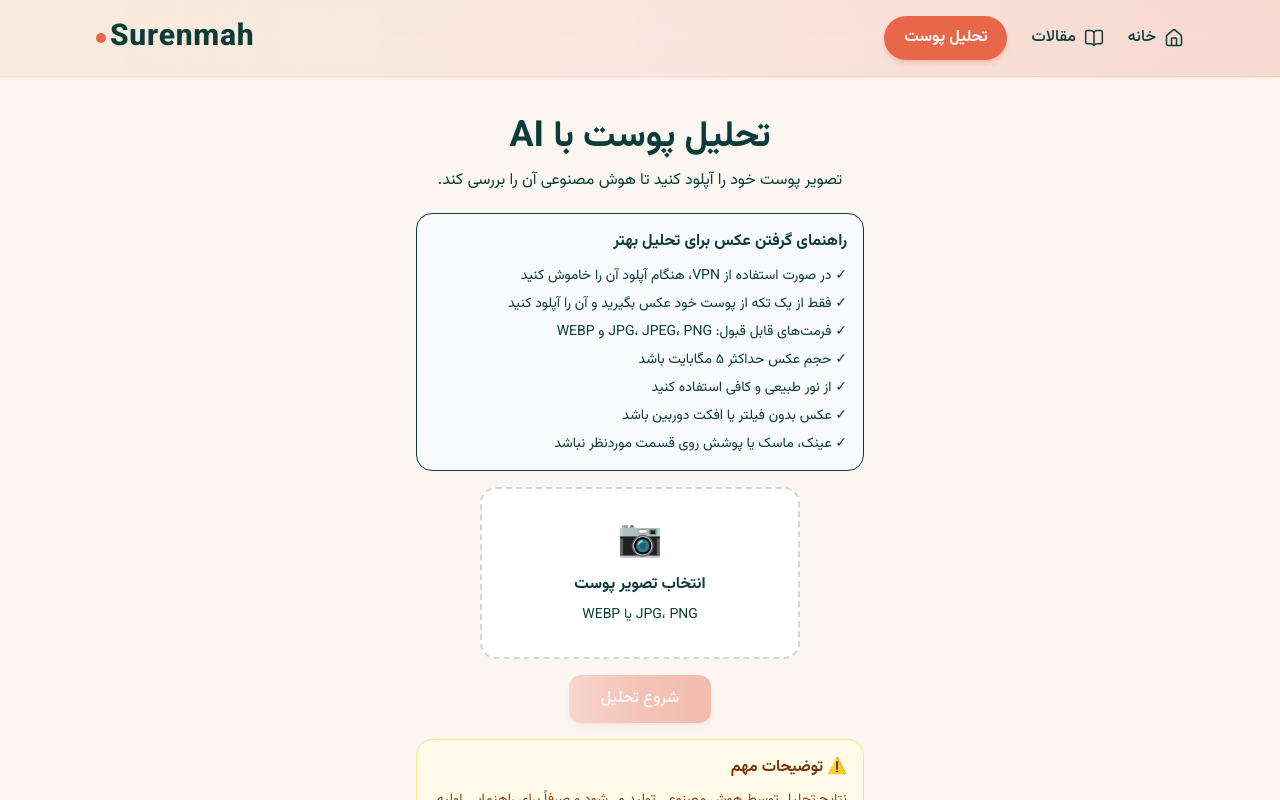
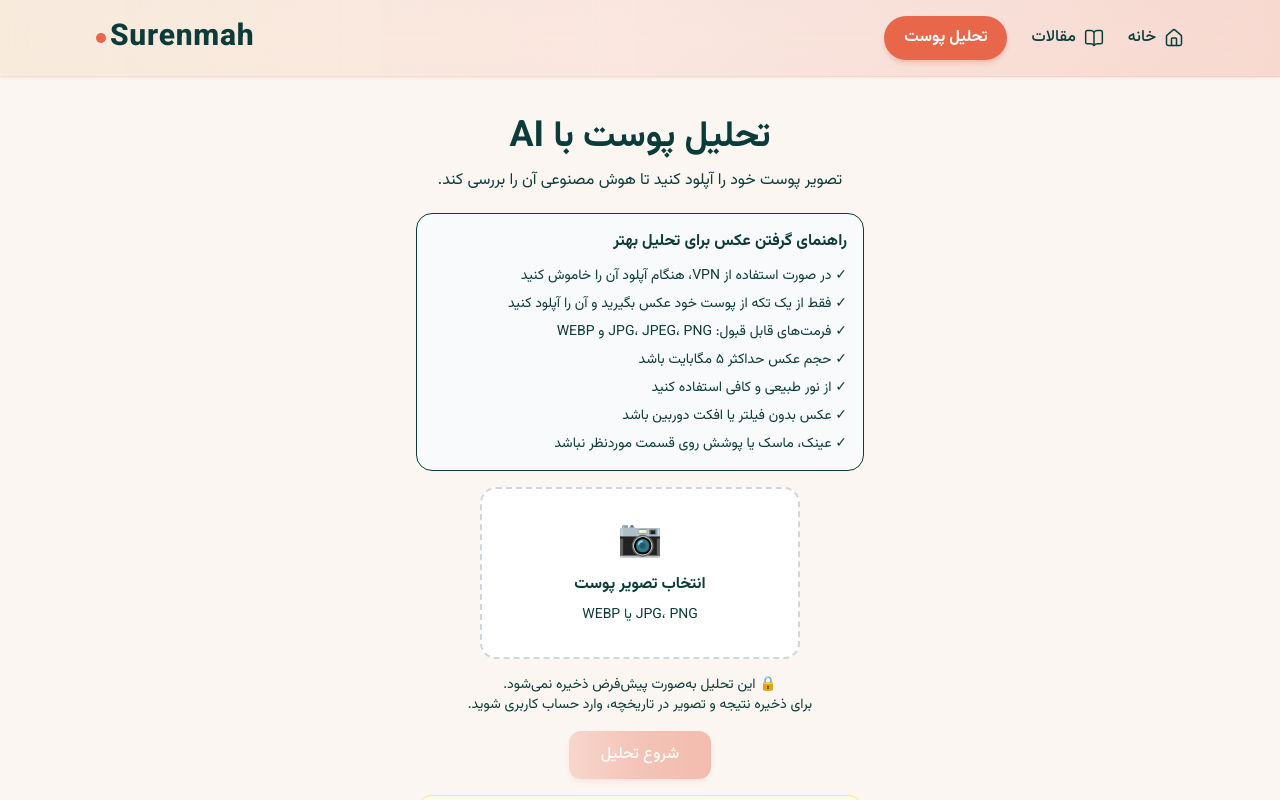
Before and after one commit to ahm100/Skin-Frontend, a Next.js app: page /analyze in a window 1280 px wide. Shown: the top 800 px of the page. Built offline with nearby package versions, Linux system fonts and the light colour scheme; no server answers.

Commit message:
save to history checkbox

```diff
--- a/app/analyze/page.tsx
+++ b/app/analyze/page.tsx
@@ -97,7 +97,7 @@
   useEffect(() => {
     const token = localStorage.getItem("token");
 
-     setIsLoggedIn(!!token);
+    setIsLoggedIn(!!token);
     // if (!token) { // dont force anonymous users
     //   window.location.href = "/login?returnUrl=/analyze";
     // }
@@ -410,6 +410,42 @@
       )}
 
 
+      {isLoggedIn ? (
+        <label
+          className="
+            mt-4
+            flex
+            items-center
+            gap-2
+            text-sm
+            text-petrol
+            cursor-pointer
+          "
+        >
+          <input
+            type="checkbox"
+            checked={saveToHistory}
+            onChange={(e) => setSaveToHistory(e.target.checked)}
+          />
+
+          ذخیره این تحلیل در تاریخچه من
+        </label>
+      ) : (
+        <p
+          className="
+          mt-4
+          max-w-sm
+          text-center
+          text-sm
+          text-petrol
+        "
+        >
+          🔒 این تحلیل به‌صورت پیش‌فرض ذخیره نمی‌شود.
+          <br />
+          برای ذخیره نتیجه و تصویر در تاریخچه، وارد حساب کاربری شوید.
+        </p>
+      )}
+
       {/* ========================= */}
       {/* Analyze Button */}
       {/* ========================= */}
```
